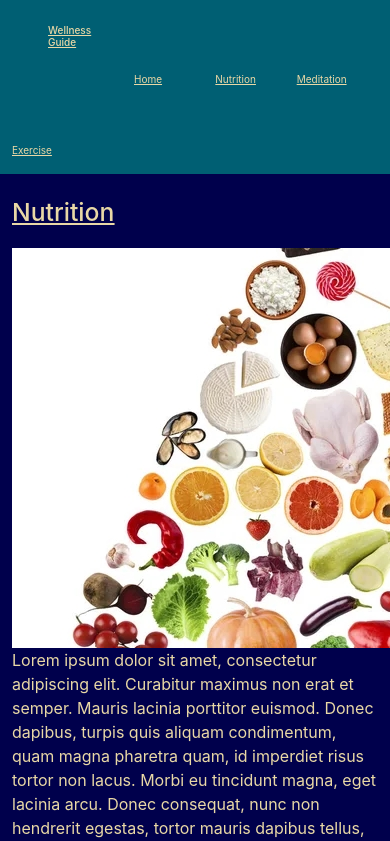
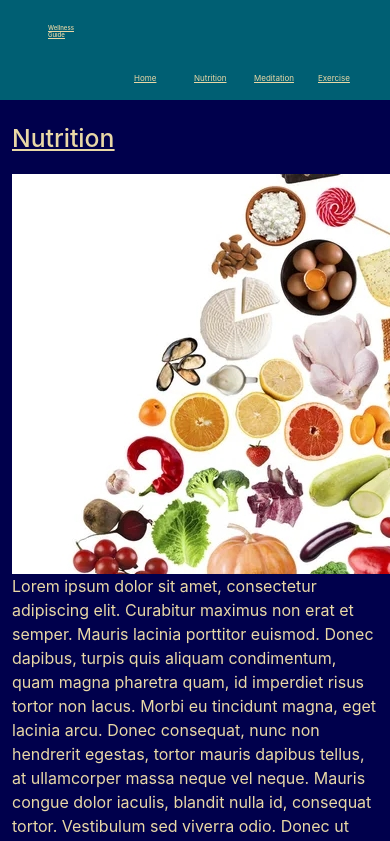
Before and after one commit to cgcam95/wellness-guide, a React (Create React App) app in the folder client/: page / in a window 390 px wide. Shown: the top 841 px of the page. Built offline with nearby package versions, Linux system fonts and the light colour scheme.

Commit message:
updating to mobile responsiveness

```diff
--- a/client/src/components/Details/index.js
+++ b/client/src/components/Details/index.js
@@ -18,7 +18,7 @@ const Details = (props) => {
   <div className="container pb-5">
 
     <div className="row align-items-center"> {displayedData.map((card) =>
-      <div className="card col-3 mx-auto"  key={card.title.concat("-div")}>
+      <div className="card-padding card col-md-3 mx-auto"  key={card.title.concat("-div")}>
           <div className="card-body align-items-center">
             <h5 className="card-title">{card.title}</h5>
             <img className="card-img-top"  src={'/assets/'+card.image} alt={card.image}/>
--- a/client/src/components/Details/style.css
+++ b/client/src/components/Details/style.css
@@ -8,28 +8,28 @@
     white-space: nowrap;
   }
 
-  @media screen and (max-width: 767px) {
+  @media screen and (max-width: 768px) {
     h5, a {
         font-size: 14px;
     }
-
+    .card-padding {
+        margin-top: 3rem ;
+    }
     }
 
     @media screen and (max-width: 610px) {
-        h1, a {
+        h5, a {
             font-size: 16px
             }
     }
 
-
     @media screen and (max-width: 534px) {
-        h1, a {
+        h5, a {
             font-size: 12px
             }
     }
-
-    @media screen and (max-width: 453px) {
-        h1, a {
-            font-size: 10px
+    @media screen and (max-width: 390px) {
+        h5, a {
+            font-size: 8px
             }
     }
--- a/client/src/components/Header/style.css
+++ b/client/src/components/Header/style.css
@@ -37,3 +37,9 @@ h1, a {
         font-size: 10px
         }
 }
+
+@media screen and (max-width: 411px) {
+    h1, a {
+        font-size: 6px
+        }
+}
```
Also changed, not shown: client/src/components/NutritionDetails/style.css (deleted).
